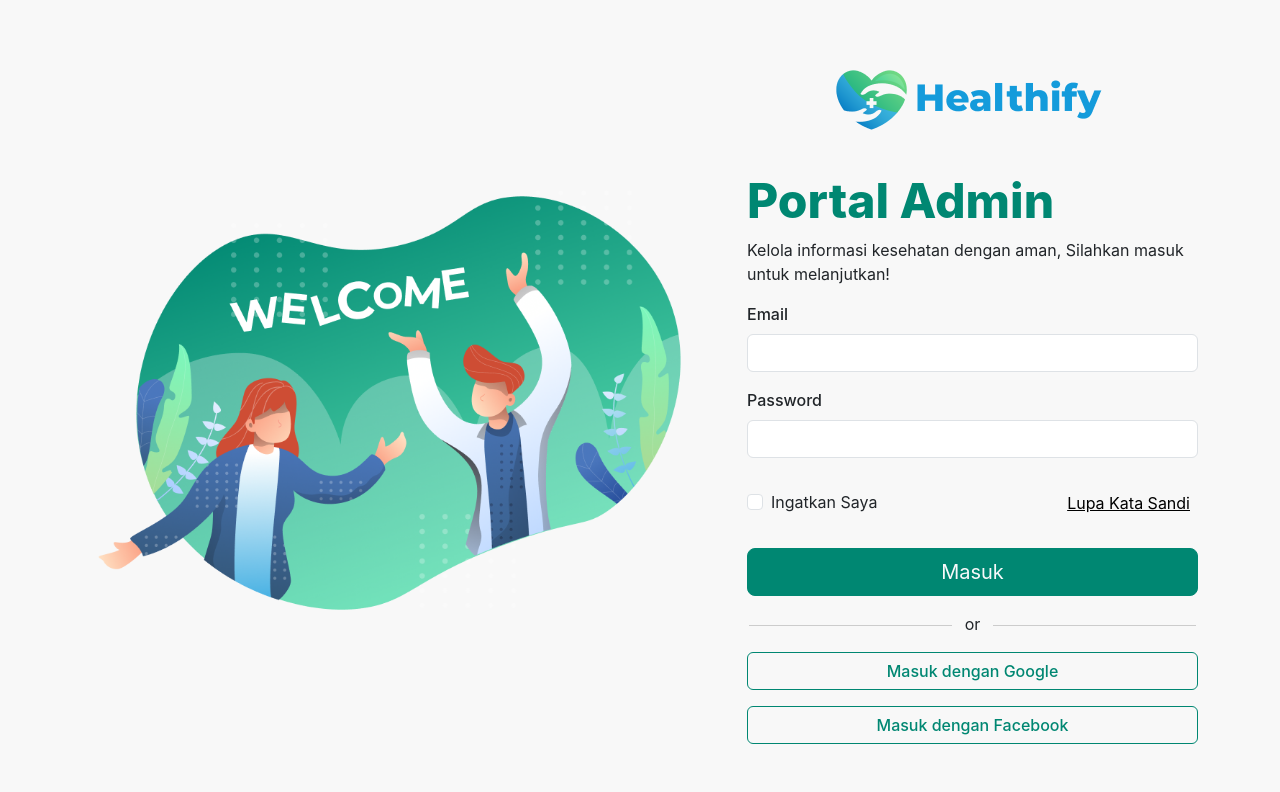
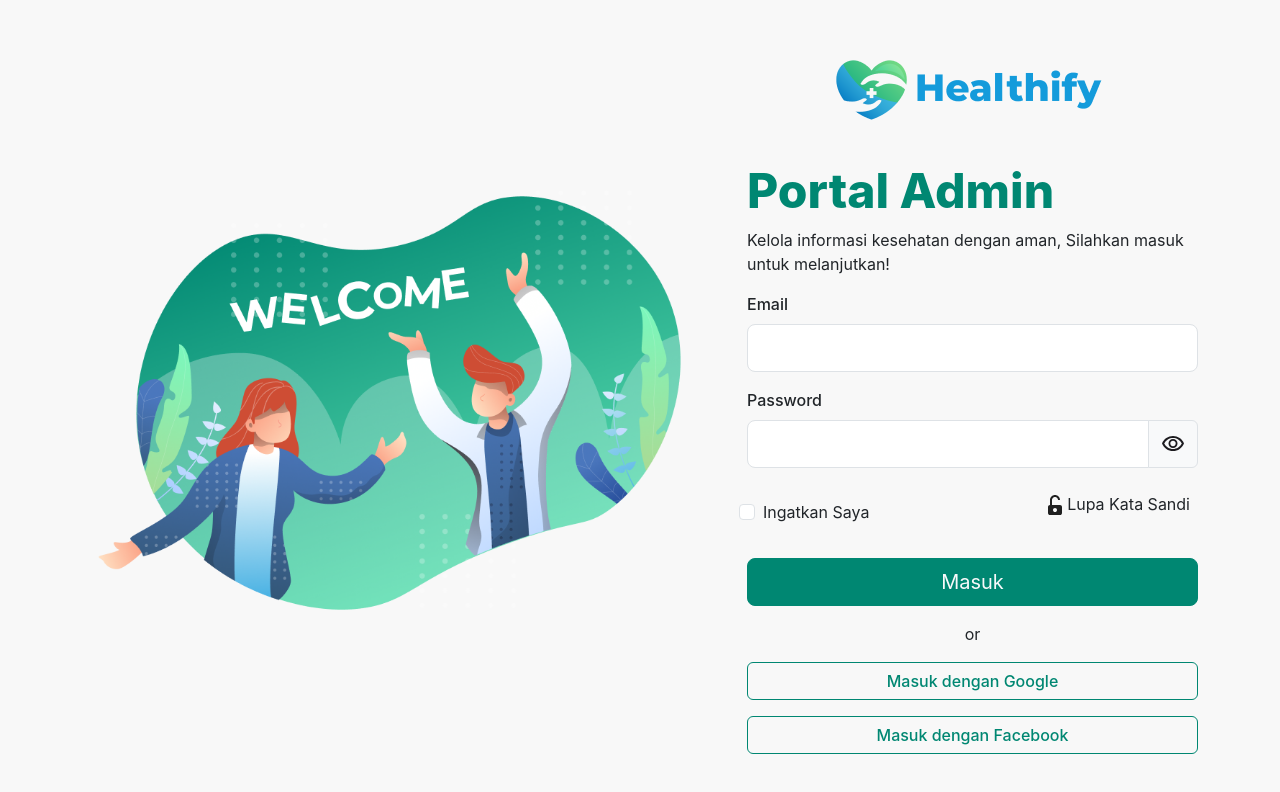
Before and after one commit to Health-Care-System/fe-react-admin, a React (Vite) app: page /login in a window 1280 px wide. Shown: the top 792 px of the page. Built offline with nearby package versions, Linux system fonts and the light colour scheme.

Commit message:
update login form

```diff
--- a/src/components/ui/Form/Input.jsx
+++ b/src/components/ui/Form/Input.jsx
@@ -1,19 +1,19 @@
-export const Input = ({
-  placeHolder,
-  name,
-  value,
-  handleChange,
-  type,
-  className
-}) => {
+// Input.js
+import React from 'react';
+
+const Input = (props) => {
+  const { type, className, name, placeholder, value, onChange } = props;
+
   return (
     <input
       type={type}
+      className={className}
       name={name}
+      placeholder={placeholder}
       value={value}
-      onChange={handleChange}
-      placeholder={placeHolder}
-      className={`form-control ${className}`}
+      onChange={onChange}
     />
-  )
-}
+  );
+};
+
+export default Input;
--- a/src/components/ui/Form/LoginForm.jsx
+++ b/src/components/ui/Form/LoginForm.jsx
@@ -1,34 +1,37 @@
-// LoginForm.jsx
+import React, { useState } from 'react';
+import { Button } from '../Button';
+import Input from './Input';
 
-import { useState } from 'react';
-import { Button } from '../Button';
-import { Input } from './Input';
+import lock from '../../../assets/icon/lock.svg';
+import visibility from '../../../assets/icon/visibility.svg';
 
 export const LoginForm = () => {
   const [formData, setFormData] = useState({
     email: '',
     password: '',
+    rememberMe: false,
   });
+
+  const [showPassword, setShowPassword] = useState(false);
+
+  const togglePasswordVisibility = () => {
+    setShowPassword((prev) => !prev);
+  };
+
+  const handleInputChange = (event) => {
+    const { name, value, type, checked } = event.target;
+    const inputValue = type === 'checkbox' ? checked : value;
+
+    setFormData((prevData) => ({
+      ...prevData,
+      [name]: inputValue,
+    }));
+  };
 
   const handleSubmit = (event) => {
     event.preventDefault();
-    console.log('Data yang dikirim:', formData);
-    // fetch('url_backend', {
-    //   method: 'POST',
-    //   body: JSON.stringify(formData),
-    //   headers: {
-    //     'Content-Type': 'application/json'
-    //   }
-    // }).then(response => {
-    //   // Handle response
-    // }).catch(error => {
-    //   // Handle error
-    // });
-  };
-
-  const handleInputChange = (event) => {
-    const { name, value } = event.target;
-    setFormData({ ...formData, [name]: value });
+    console.log('Form data:', formData);
+   //login untuk submit form data
   };
 
   return (
@@ -37,53 +40,59 @@ export const LoginForm = () => {
         <h3 className="fw-bold text-primary">Portal Admin</h3>
         <p>Kelola informasi kesehatan dengan aman, Silahkan masuk untuk melanjutkan!</p>
       </div>
-
       <div className="mb-3">
-        <label className="form-label fw-medium" htmlFor="email">Email</label>
+        <label className="form-label fw-medium">Email</label>
         <Input
           type="email"
-          className="form-control"
+          className="form-control form-control-lg"
           name="email"
-          placeholder="Masukkan Email"
           value={formData.email}
           onChange={handleInputChange}
         />
       </div>
       <div className="mb-3">
-        <label className="form-label fw-medium" htmlFor="password">Password</label>
-        <Input
-          type="password"
-          className="form-control"
-          name="password"
-          placeholder="Masukkan Password"
-          value={formData.password}
-          onChange={handleInputChange}
-        />
+        <label className="form-label fw-medium">Password</label>
+        <div className="input-group">
+          <input
+            type={showPassword ? 'text' : 'password'}
+            className="form-control form-control-lg"
+            name="password"
+            value={formData.password}
+            onChange={handleInputChange}
+          />
+          <span className="input-group-text" onClick={togglePasswordVisibility}>
+            <img src={visibility} alt={showPassword ? 'hide' : 'show'} />
+          </span>
+        </div>
       </div>
-
-      <div className="d-flex justify-content-between align-items-center mb-3">
-        <div className="form-check ms-2 p-3 g-col-6">
+      <div className="d-flex justify-content-between mb-3">
+        <div className="form-check p-3 g-col-6">
           <input
             type="checkbox"
             className="form-check-input"
+            id="rememberMe"
             name="rememberMe"
+            checked={formData.rememberMe}
+            onChange={handleInputChange}
           />
-          <label htmlFor="rememberMe" className="form-check-label">Ingatkan Saya</label>
+          <label className="form-check-label" htmlFor="rememberMe">
+            Ingatkan Saya
+          </label>
         </div>
         <div className="p-2 g-col-6">
-          <a href="#" className="form-check-label text-black">Lupa Kata Sandi</a>
+          <img src={lock} alt="lock" />
+          <label className="form-check-label">Lupa Kata Sandi</label>
         </div>
       </div>
-
       <div className="mb-3 d-flex flex-column gap-3">
         <Button type="submit" className="btn btn-primary btn-lg text-light">
           Masuk
         </Button>
-        <p className="text-center divider"> or </p>
+        <p className="text-center"> or </p>
       </div>
       <div className="mb-3 d-flex flex-column gap-3 ">
-        <Button className="btn-outline-primary fw-medium">Masuk dengan Google</Button>
-        <Button className="btn-outline-primary fw-medium">Masuk dengan Facebook</Button>
+        <Button className="btn btn-outline-primary fw-medium">Masuk dengan Google </Button>
+        <Button className="btn btn-outline-primary fw-medium">Masuk dengan Facebook</Button>
       </div>
     </form>
   );
```
Also changed, not shown: src/assets/icon/lock.svg (added).
